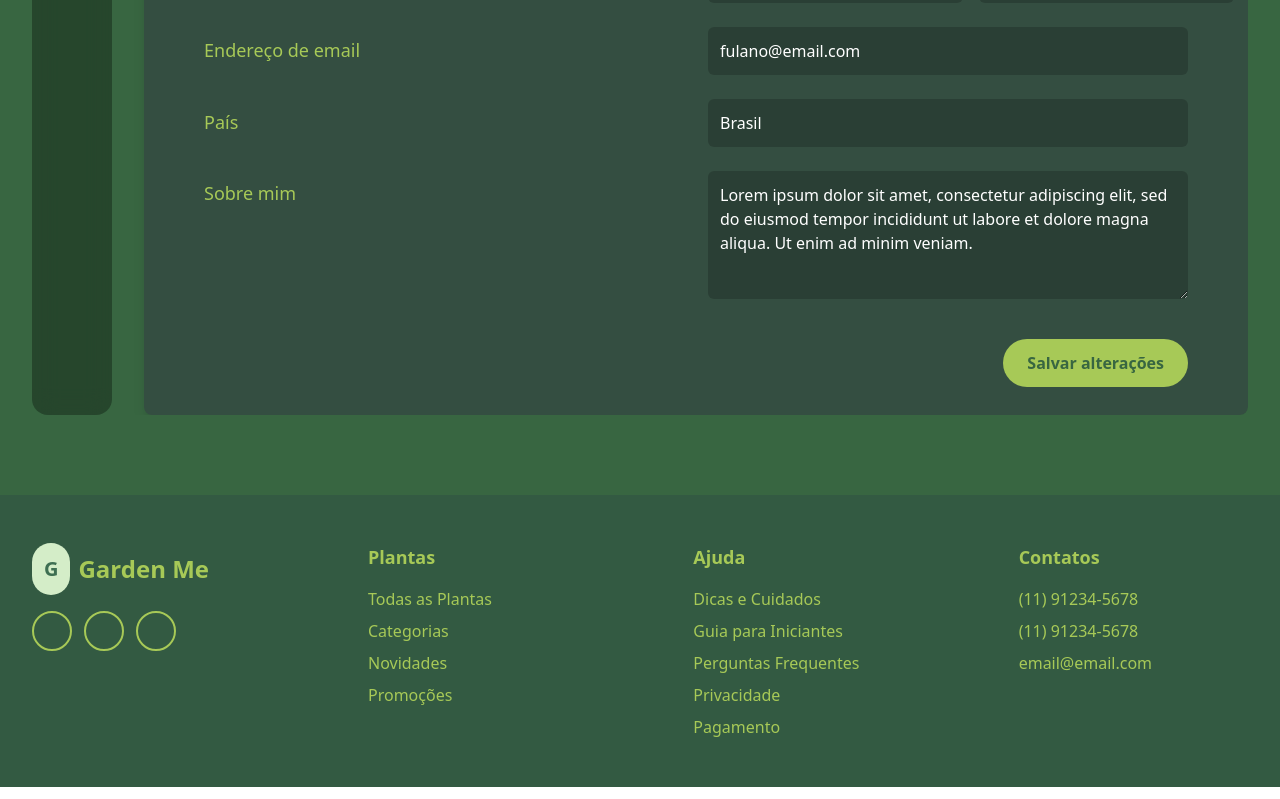
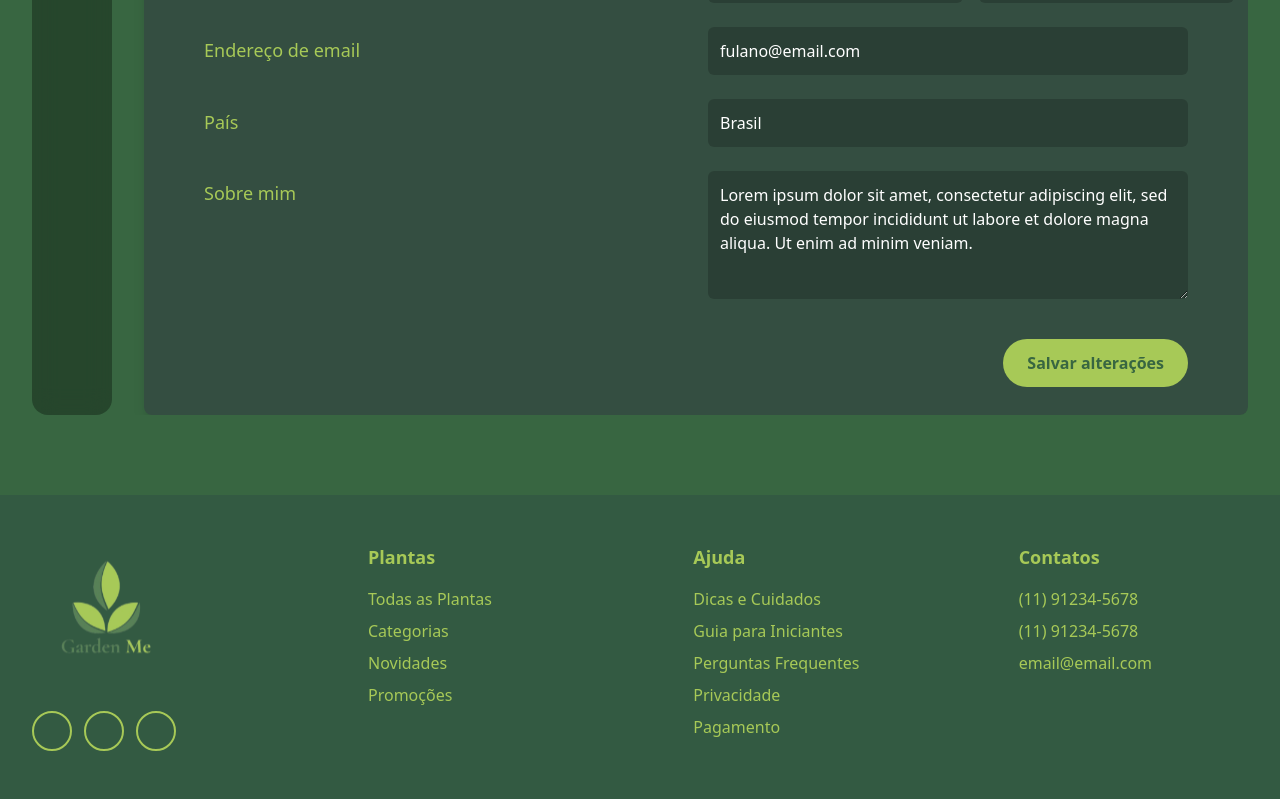
Before and after one commit to standbytheboy/gardenme, a React (Vite) app in the folder frontend/: page /perfil in a window 1280 px wide. Shown: the part 345-1144 px from the top of the page. Built offline with nearby package versions, Linux system fonts and the light colour scheme; some icons are missing.

Commit message:
adding logo on footer

```diff
--- a/frontend/src/components/Footer.tsx
+++ b/frontend/src/components/Footer.tsx
@@ -1,5 +1,6 @@
 import React from 'react';
 import { LinkedinBoxFill, InstagramFill, XFill } from 'akar-icons';
+import Logo from "../assets/gardenme-logo.svg"
 
 const Footer: React.FC = () => {
   return (
@@ -9,10 +10,7 @@ const Footer: React.FC = () => {
         <div className="flex flex-col items-start md:items-start mb-8 md:mb-0">
           <div className="flex items-center mb-4">
             {/* Logo BG: #D4EDC8, Logo Text: #3E6F52 */}
-            <div className="bg-[#D4EDC8] p-3 rounded-full mr-2">
-              <span className="text-[#3E6F52] font-bold text-xl">G</span>
-            </div>
-            <span className="text-[#A7C957] font-bold text-2xl">Garden Me</span>
+              <img src={Logo} alt="Logo GardenMe" width="150px"/>
           </div>
           <div className="flex space-x-3 mr-40">
             {/* Ícones do LinkedIn: Borda #D4EDC8, Hover BG #D4EDC8, Hover Text #3E6F52 */}
```
